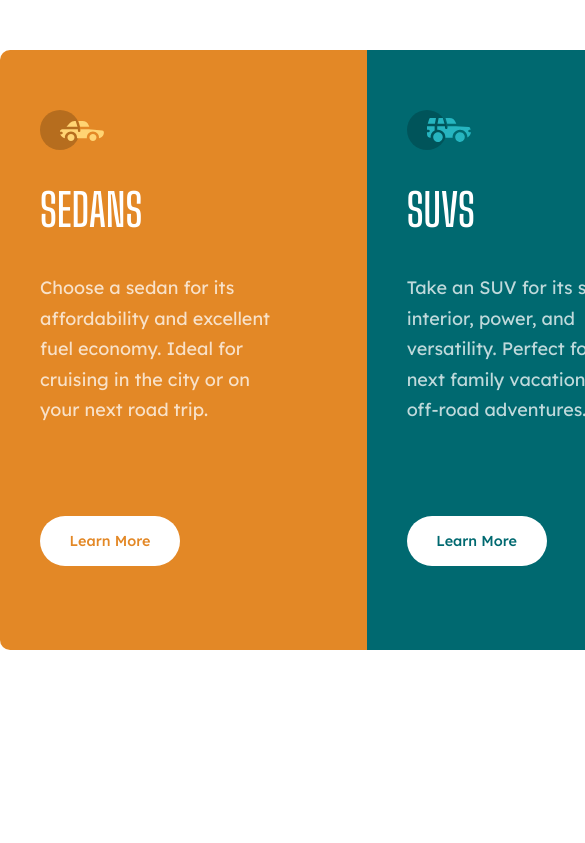
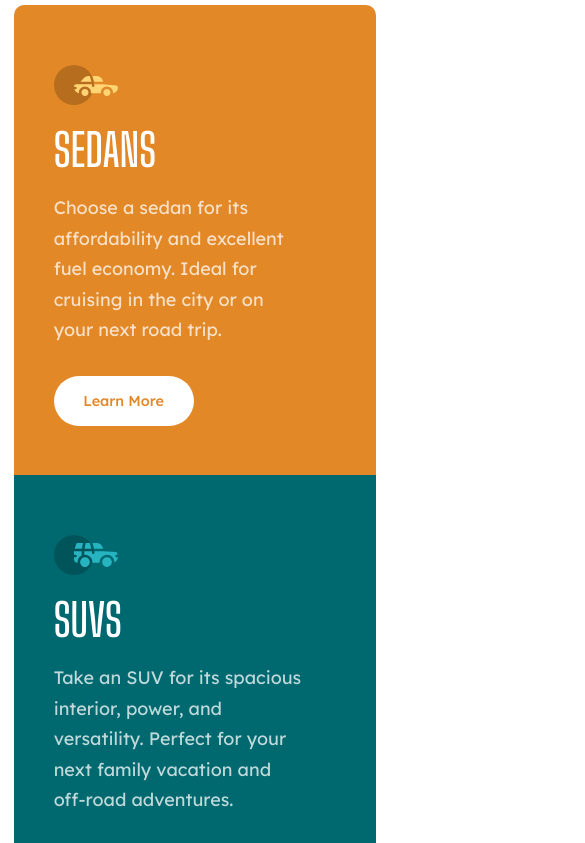
Before and after one commit to jasonuc/3-column-preview-card-component-main, a plain HTML site: page index.html in a window 390 px wide. Shown: the top 843 px of the page, 585 px wide, since content can reach past the window. Drawn offline with Linux system fonts and the light colour scheme.

Commit message:
second commit

```diff
--- a/css/style.css
+++ b/css/style.css
@@ -22,7 +22,6 @@ html {
    width: 100%;
    box-sizing: border-box;
    padding: 40px;
-   grid-row: 1 / span 1;
 }
 
 .a {
@@ -76,7 +75,6 @@ h1 {
     width: 140px;
     height: 50px;
     box-sizing: border-box;
-    /* padding: 20px; */
     display: flex;
     align-items: center;
     justify-content: center;
@@ -93,3 +91,41 @@ h1 {
 .c .learn-more p {
     color: hsl(179, 100%, 13%);
 }
+
+@media only screen and (max-width: 500px) {
+    .grid {
+        width: 93%;
+        height: 1410px;
+        display: flex;
+        flex-direction: column;
+        border-radius: 10px;
+        margin: 5px auto;
+    }
+
+    .card {
+        height: 470px;
+        border-radius: 0px;
+    }
+
+    .a {
+        border-top-left-radius: 10px;
+        border-top-right-radius: 10px;
+    }
+
+    .c {
+        border-bottom-left-radius: 10px;
+        border-bottom-right-radius: 10px;
+    }
+
+    img {
+        margin-bottom: 20px;
+    }
+
+    h1 {
+        margin-bottom: 20px;
+    }
+
+    .subtext {
+        margin-bottom: 30px;
+    }
+}
```
